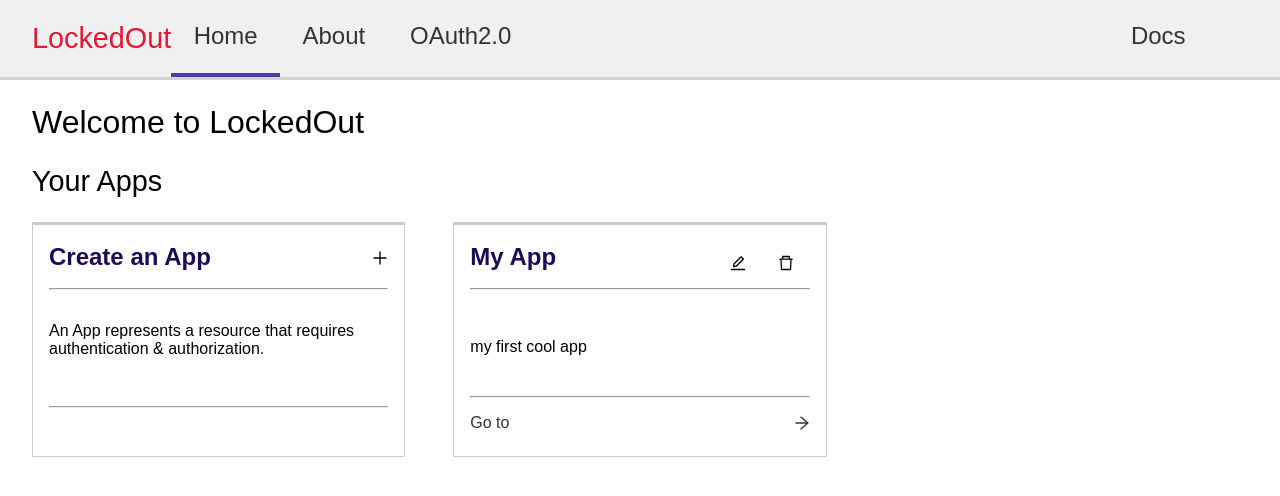
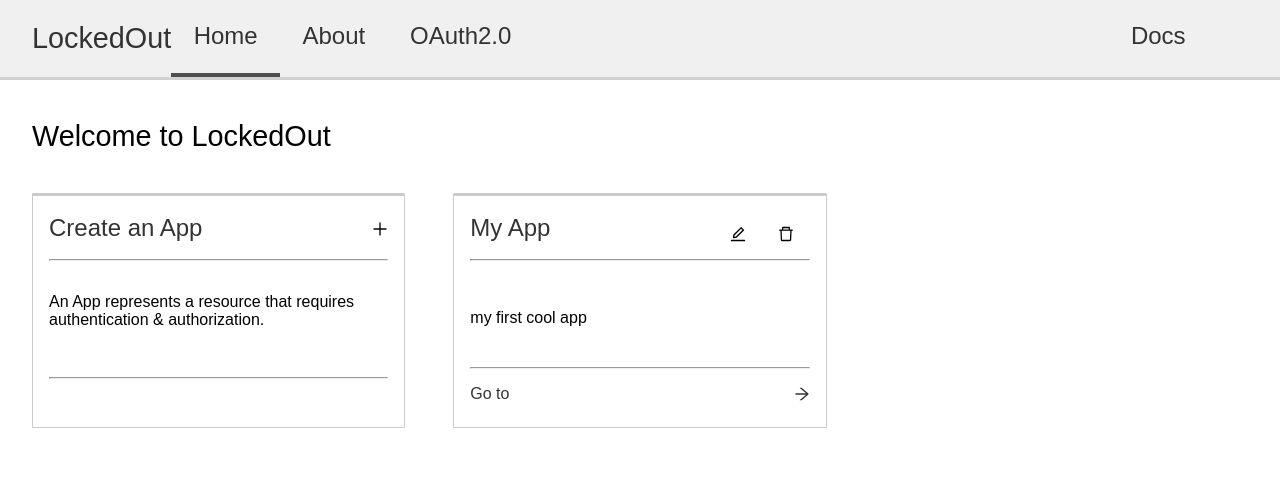
Before and after one commit to AbulSyed/locked-out, a React (Vite) app in the folder frontend/: page /home in a window 1280 px wide. Shown: the top 496 px of the page. Built offline with nearby package versions, Linux system fonts and the light colour scheme.

Commit message:
update styling

```diff
--- a/frontend/src/components/card/app-card/AppCard.scss
+++ b/frontend/src/components/card/app-card/AppCard.scss
@@ -52,9 +52,9 @@
   // min-width: 300px;
 
   h2 {
-    color: #200A58;
+    color: var(--dark-color);
     font-size: 1.5rem;
-    font-weight: 600;
+    font-weight: 400;
     margin-bottom: 1rem;
   }
 }
--- a/frontend/src/components/card/default-card/DefaultCard.scss
+++ b/frontend/src/components/card/default-card/DefaultCard.scss
@@ -20,9 +20,9 @@
       align-items: center;
 
       h2 {
-        color: #200A58;
+        color: var(--dark-color);
         font-size: 1.5rem;
-        font-weight: 600;
+        font-weight: 400;
         margin-bottom: 1rem;
       }
 
--- a/frontend/src/components/top-nav/Topnav.scss
+++ b/frontend/src/components/top-nav/Topnav.scss
@@ -12,8 +12,7 @@
   }
 
   .logo {
-    color: var(--red-color);
-    font-weight: 400;
+    color: var(--dark-color);
     font-size: 1.8rem;
   }
 
@@ -27,16 +26,15 @@
     .li {
       padding: 1.4rem;
       border-bottom: 4px solid transparent;
-      transition: all .8s;
 
       &:hover {
-        border-bottom: 4px solid var(--purple-color);
+        border-bottom: 4px solid var(--dark-grey-color);
         cursor: pointer;
       }
     }
 
     .active {
-      border-bottom: 4px solid var(--purple-color);
+      border-bottom: 4px solid var(--dark-grey-color);
     }
   }
 
@@ -51,16 +49,15 @@
     .li {
       padding: 1.4rem;
       border-bottom: 4px solid transparent;
-      transition: all .8s;
 
       &:hover {
-        border-bottom: 4px solid var(--purple-color);
+        border-bottom: 4px solid var(--dark-grey-color);
         cursor: pointer;
       }
     }
 
     .active {
-      border-bottom: 4px solid var(--purple-color);
+      border-bottom: 4px solid var(--dark-grey-color);
     }
   }
 }
--- a/frontend/src/index.scss
+++ b/frontend/src/index.scss
@@ -2,8 +2,10 @@
   --white-color: #ffffff;
   --red-color: #E11937;
   --light-color: #F8F8F8;
+  --light-grey: #d0d0d0;
   --purple-color: #5236AB;
   --dark-color: #333;
+  --dark-grey-color: #4e4e4e;
   --max-width: 1650px;
 }
 
--- a/frontend/src/layout/MainLayout.tsx
+++ b/frontend/src/layout/MainLayout.tsx
@@ -5,12 +5,12 @@ import { BrowserRouter, Route, Routes } from 'react-router-dom'
 import Home from '../pages/home/Home'
 
 const MainLayout: React.FC = () => {
-  const isNotHome = false;
+  const isShowingSidenav = false;
 
   return (
     <BrowserRouter>
       <Topnav />
-      <div style={{ display: isNotHome ? 'flex' : 'initial' }}>
+      <div style={{ display: isShowingSidenav ? 'flex' : 'initial' }}>
         {/* <Sidenav /> */}
         <div>
           <Routes>
--- a/frontend/src/pages/home/Home.tsx
+++ b/frontend/src/pages/home/Home.tsx
@@ -6,8 +6,7 @@ const Home: React.FC = () => {
   return (
     <div>
       <div className='home-container'>
-        <p className='l-heading pt-1'>Welcome to LockedOut</p>
-        <p className='m-heading py-1'>Your Apps</p>
+        <p className='m-heading py-2'>Welcome to LockedOut</p>
         <div className='card-container'>
           <DefaultCard />
           <AppCard id="1" title="My App" description='my first cool app' to="/app-1" />
```
Also changed, not shown: frontend/src/components/side-nav/Sidenav.scss (+17 -7 lines), frontend/src/components/side-nav/Sidenav.tsx (+22 -8 lines).
